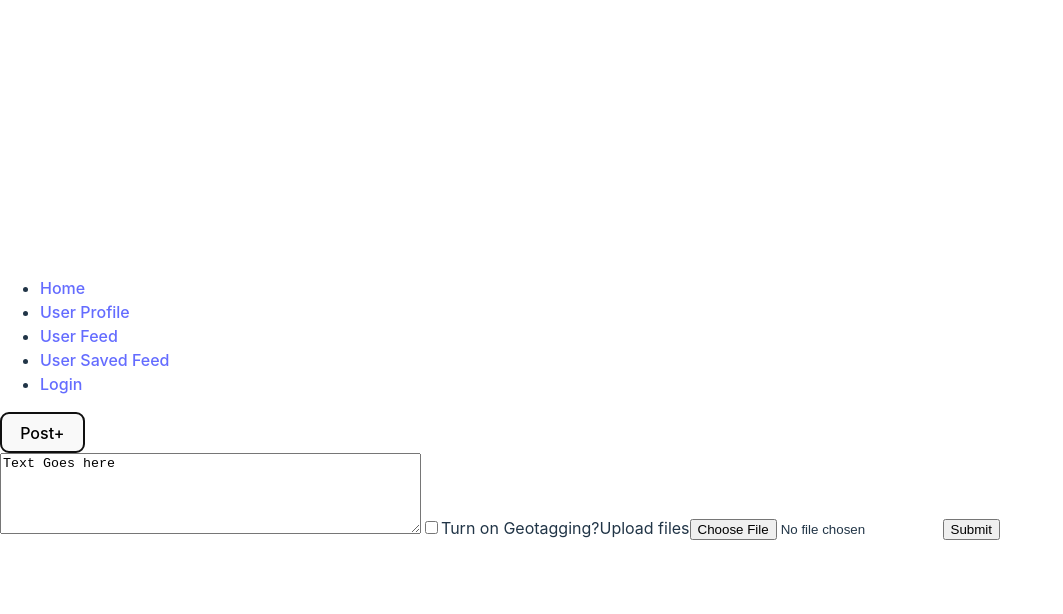
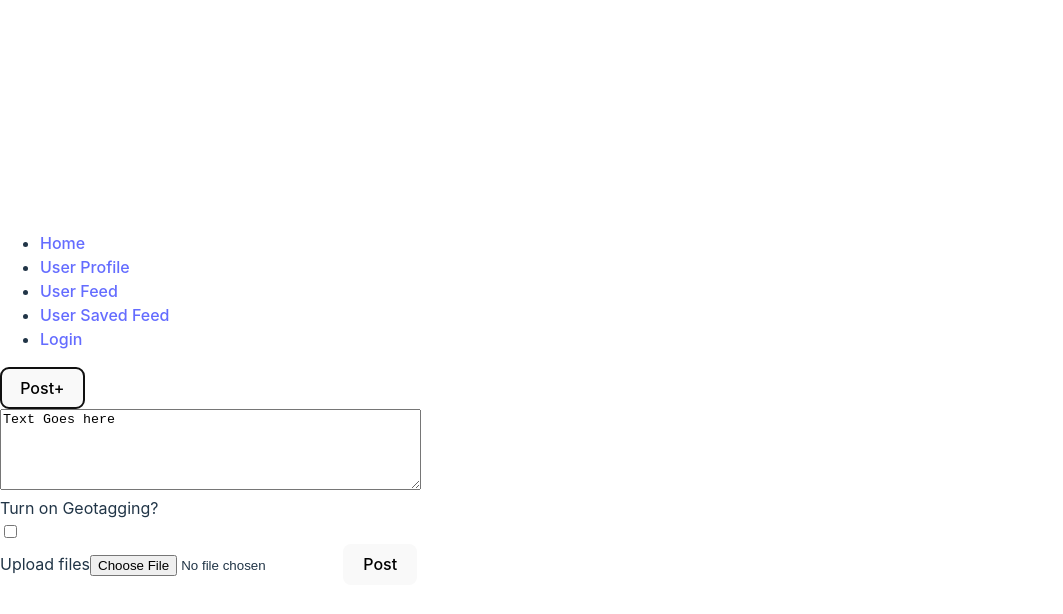
Before and after one commit to ALLHUBS-Jan-2024-Liftoff/Binturong, a React (Vite) app in the folder Binturong/: page /userfeed in a window 1280 px wide. Both pictures are taken after a click on the button "Post+". Shown: the top 614 px of the page, without its empty margins (0-1063 px from the left). Built offline with nearby package versions, Linux system fonts and the light colour scheme.

Commit message:
Changed Post to PostForm.jsx and added LoadPost for later

```diff
--- /dev/null
+++ b/Binturong/src/Components/LoadPost.jsx
@@ -0,0 +1,2 @@
+
+import {useState} from 'react';
--- a/Binturong/src/Components/Post.jsx
+++ /dev/null
@@ -1,37 +0,0 @@
-
-
-import React,{useState} from 'react';
-
-function PostForm() {
-    const [showForm,setShowForm] = useState(false);
-
-    function displayForm() {
-        setShowForm(!showForm);
-    }
-    return(
-        <div>
-
-                <button onClick={displayForm}>Post+</button>
-
-
-
-             {showForm &&(
-            <div>
-                <form id="post-form">
-                    <textarea id="posttextbox" name= "posttext" rows= "5" cols="50">Text Goes here</textarea>
-                    <input type="checkbox" id="geotagging" name ="geotagging" value="GeoTagging?"></input>
-                    <label for ="geotagging">Turn on Geotagging?</label>
-                    <label for ="postfile">Upload files</label>
-                    <input type ="file" id="postfile" name="postfile"></input>
-                    <input type ="submit"></input>
-                </form>
-            </div>
-            )}
-        </div>
-
-
-    )
-}
-
-
-export default PostForm;
--- /dev/null
+++ b/Binturong/src/Components/PostForm.jsx
@@ -0,0 +1,35 @@
+
+
+import React,{useState} from 'react';
+
+function PostForm() {
+
+    //setting state of the form to be hidden when PostForm first loads.
+    const [showForm,setShowForm] = useState(false);
+
+    function displayForm() {
+        //Function sets form to visible
+        setShowForm(!showForm);
+    }
+    return(
+        <div>
+             <button onClick={displayForm}>Post+</button>
+
+             {showForm &&(
+            <div>
+                <form id="post-form">
+                    <textarea id="posttextbox" name= "posttext" rows= "5" cols="50">Text Goes here</textarea><br/>
+                    <label for ="geotagging">Turn on Geotagging?<br/><input type="checkbox" id="geotagging" name ="geotagging" value="GeoTagging?"></input></label><br/>
+                    <label for ="postfile">Upload files<input type ="file" id="postfile" name="postfile"></input></label>
+                    <button>Post</button>
+                </form>
+            </div>
+            )}
+        </div>
+
+
+    )
+}
+
+
+export default PostForm;
```
Also changed, not shown: Binturong/src/pages/UserFeed.jsx (+6 -2 lines), 1 other file (tests, documents, lock files or other folders).
